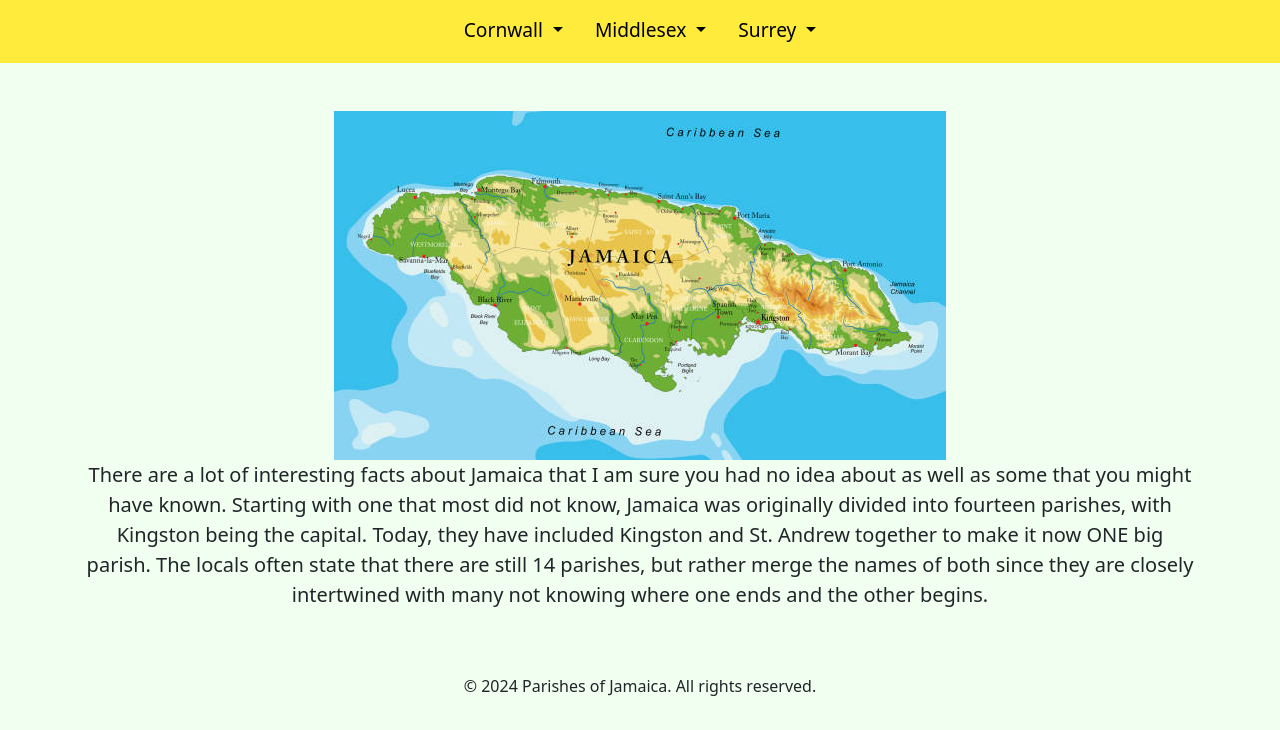
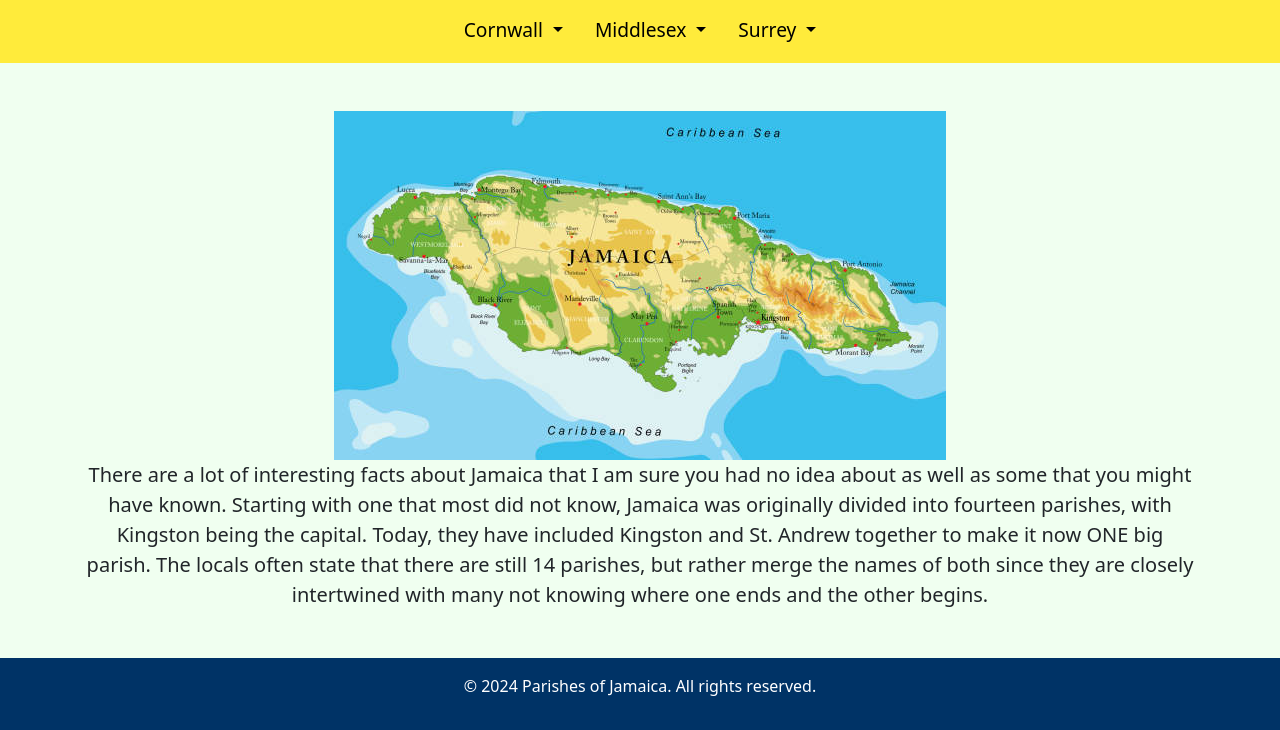
Before and after one commit to J-tec/parishes-of-jamaica, a plain HTML site: page index.html in a window 1280 px wide. Shown: the part 117-847 px from the top of the page. Drawn offline with nearby package versions, Linux system fonts and the light colour scheme; files whose address does not match are found by name.

Commit message:
Update style.css

```diff
--- a/style.css
+++ b/style.css
@@ -48,3 +48,13 @@
     margin: 0 auto;
     max-width: 80%; /* Ensures the text wraps */
 }
+
+/* Footer styling */
+footer {
+    width: 100%;
+    padding: 10px 0;
+    background-color: #003366;
+    color: #ffffff;
+    text-align: center;
+    margin-top: 30px;
+}
```
